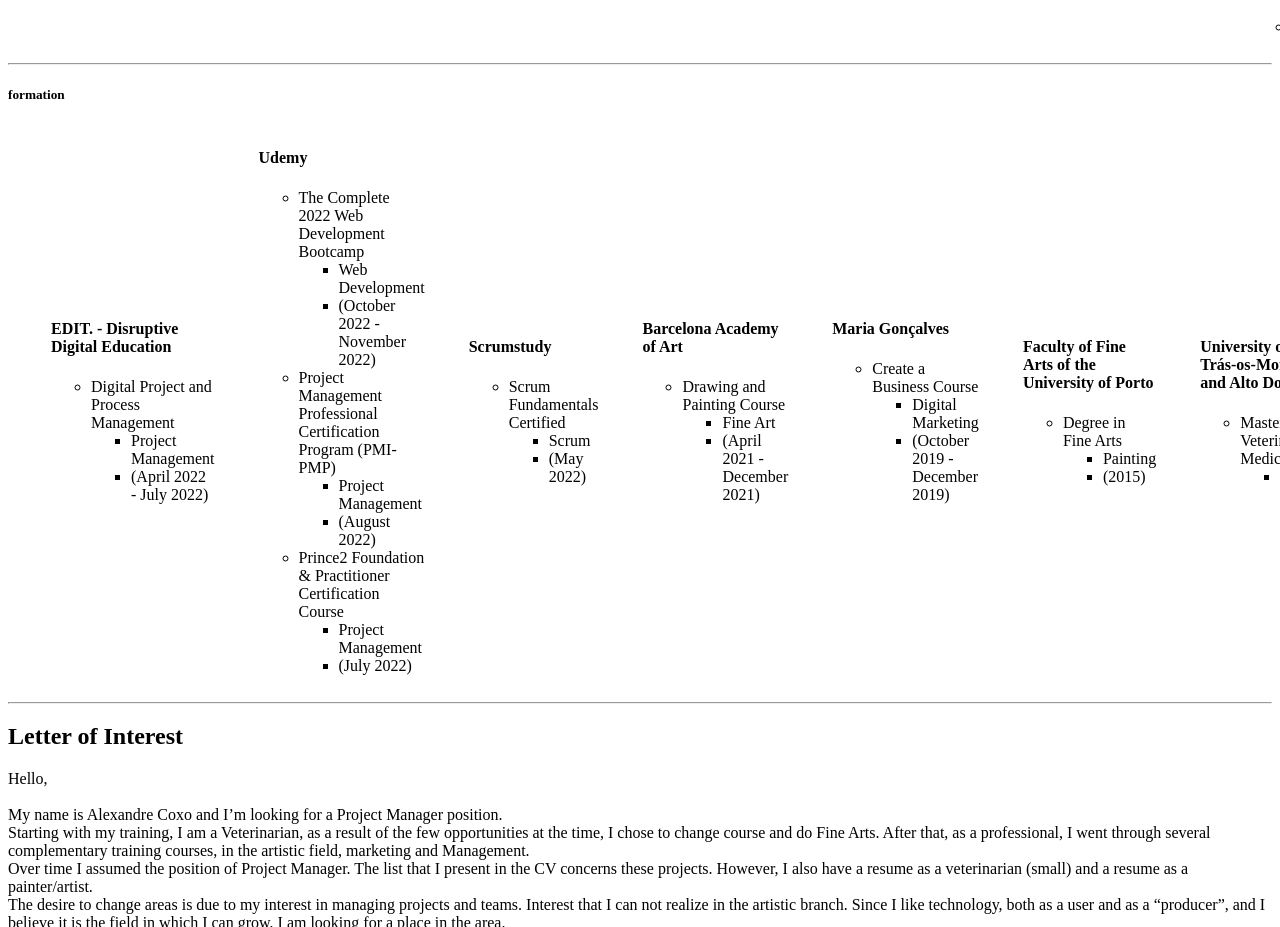
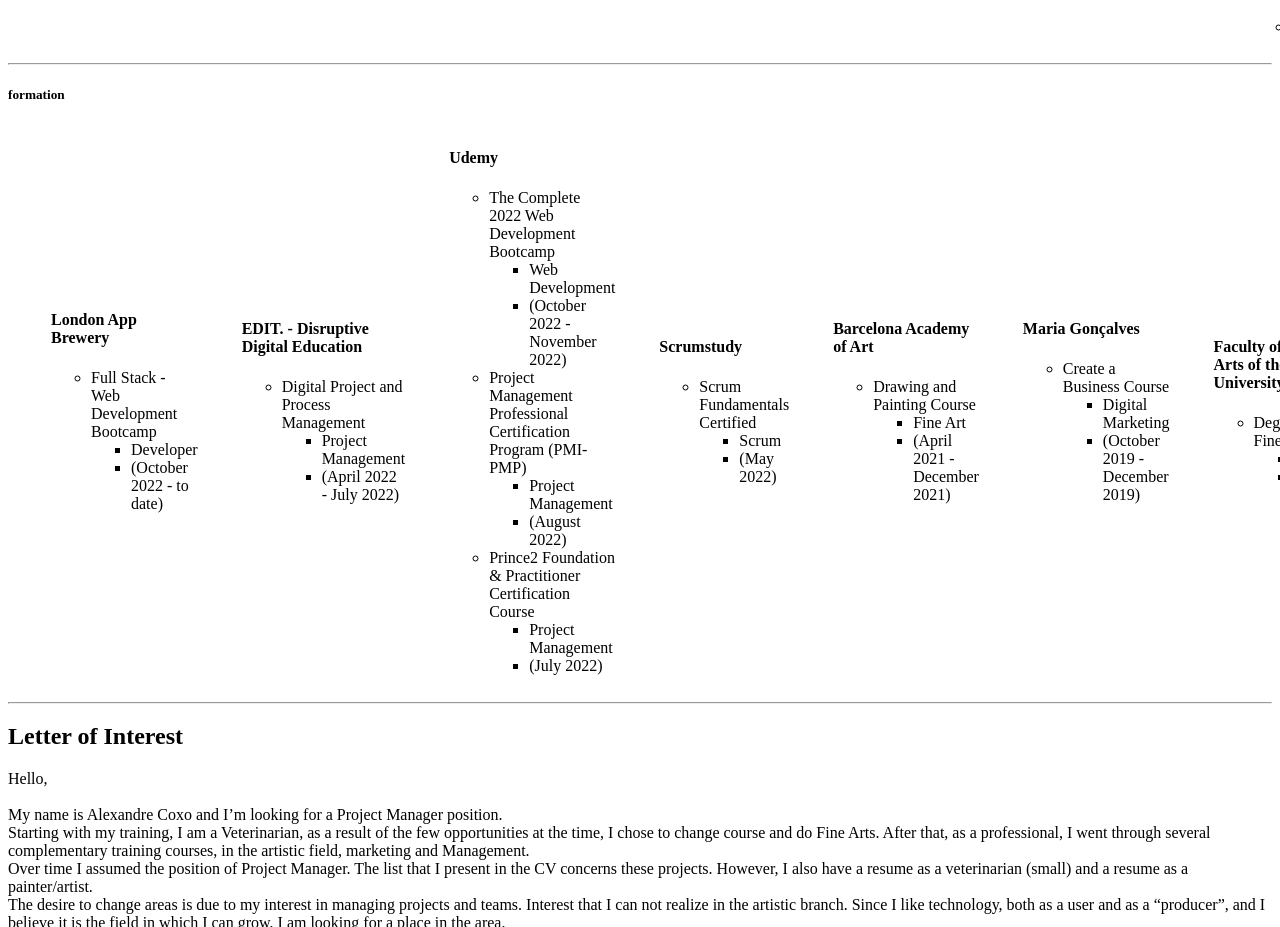
Before and after one commit to Alexandre1487/CV, a plain HTML site: page index.html in a window 1280 px wide. Shown: the part 2080-3007 px from the top of the page. Drawn offline with Linux system fonts and the light colour scheme.

Commit message:
Update index.html

```diff
--- a/index.html
+++ b/index.html
@@ -301,6 +301,19 @@
     <tr>
       <td>
         <ul>
+          <h4>London App Brewery</h4>
+          <ul>
+            <li>Full Stack - Web Development Bootcamp
+              <ul>
+                <li>Developer</li>
+                <li>(October 2022 - to date)</li>
+              </ul>
+            </li>
+          </ul>
+        </ul>
+      </td>
+      <td>
+        <ul>
           <h4>EDIT. - Disruptive Digital Education</h4>
           <ul>
             <li>Digital Project and Process Management
```
